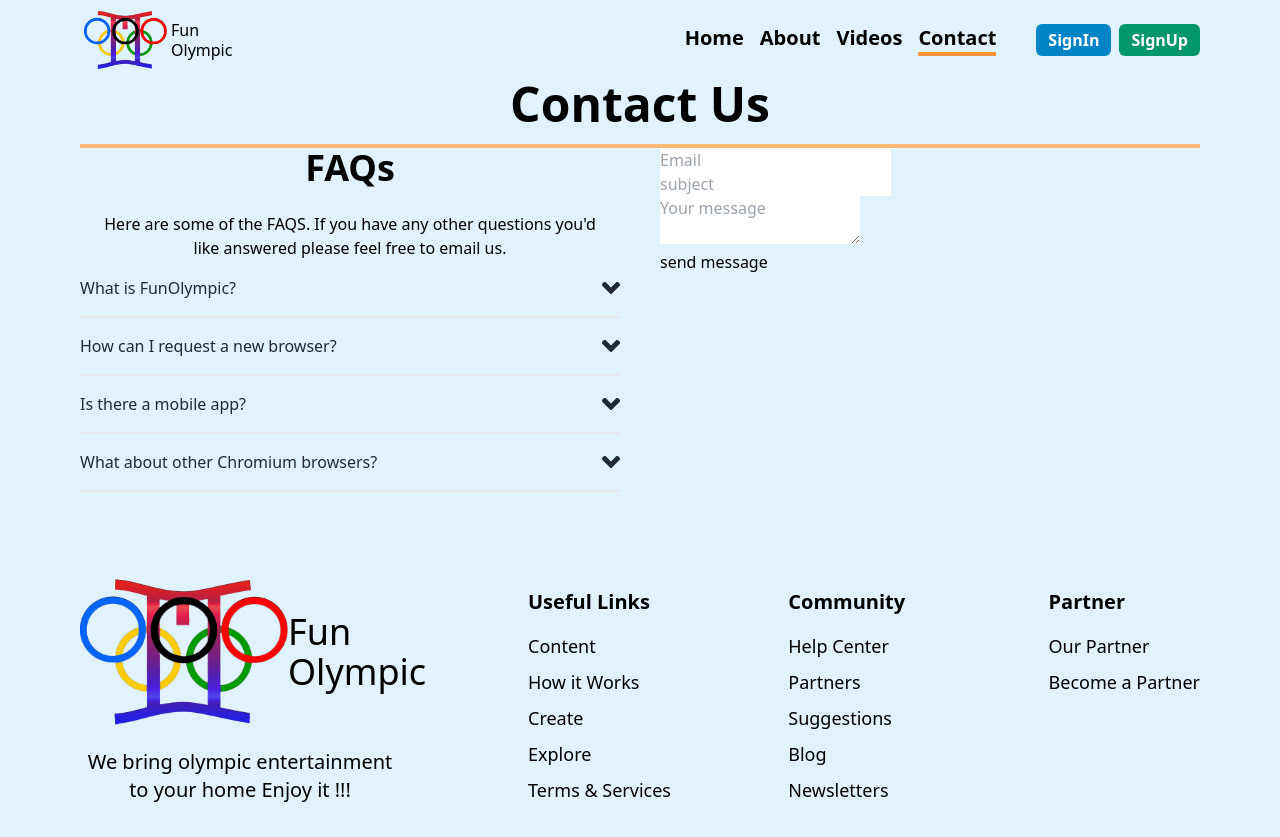
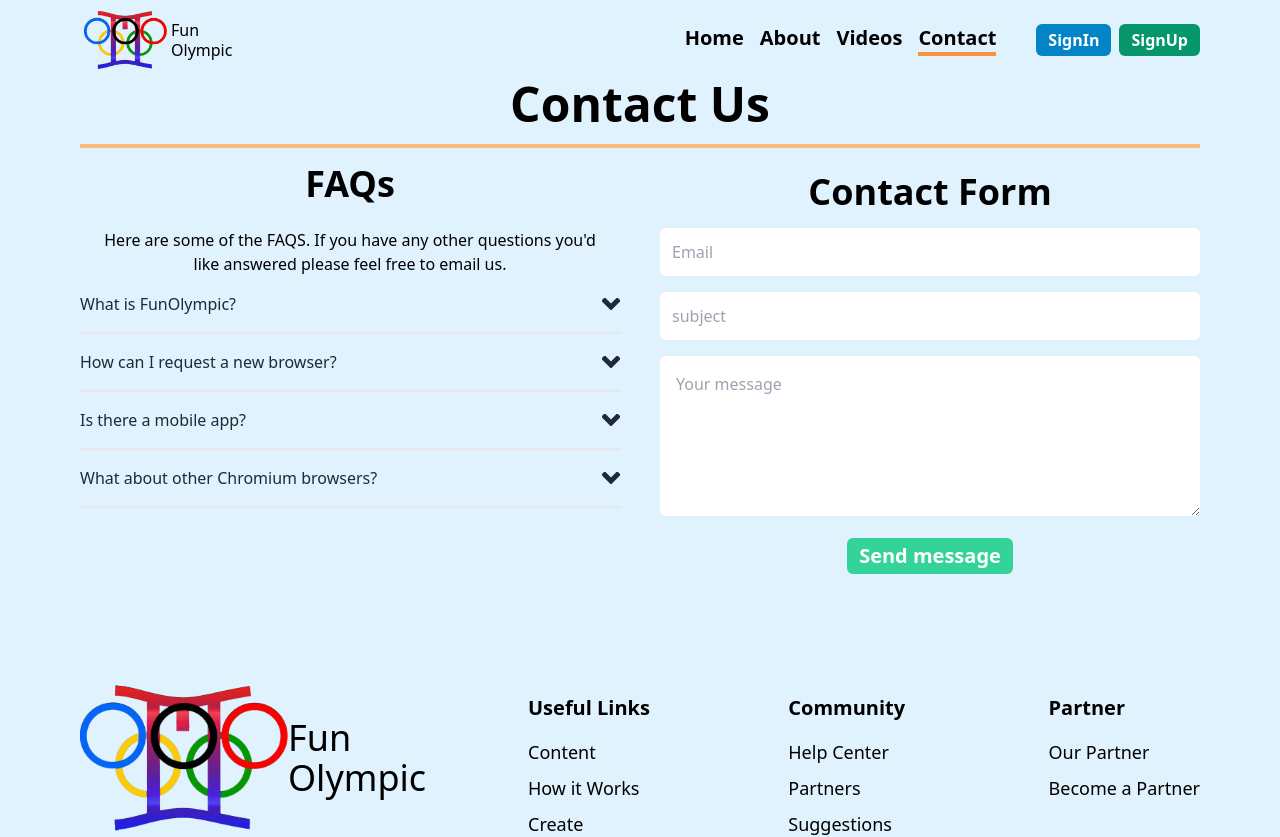
Before and after one commit to pastendi/sport-broadcast, a React (Vite) app in the folder client/: page /contact in a window 1280 px wide. Shown: the top 837 px of the page. Built offline with nearby package versions, Linux system fonts and the light colour scheme.

Commit message:
fixing of styling

```diff
--- a/client/src/pages/user/About.jsx
+++ b/client/src/pages/user/About.jsx
@@ -1,6 +1,10 @@
 import { ImQuotesLeft } from 'react-icons/im'
 import { ourGroups } from '../../constants'
+import { useEffect } from 'react'
 const About = () => {
+  useEffect(() => {
+    window.scrollTo({ top: 0, behavior: 'smooth' })
+  }, [])
   return (
     <main>
       <h1 className='title mt-10'>Olympic Games</h1>
--- a/client/src/pages/user/Contact.jsx
+++ b/client/src/pages/user/Contact.jsx
@@ -1,4 +1,5 @@
-import { useState } from 'react'
+import { useEffect, useState } from 'react'
+import Input from '../../components/Form/Input'
 const data = {
   email: '',
   subject: '',
@@ -9,14 +10,17 @@ const Contact = () => {
   const handleChange = ({ currentTarget: input }) => {
     setValues({ ...values, [input.name]: input.value })
   }
+  useEffect(() => {
+    window.scrollTo({ top: 0, behavior: 'smooth' })
+  }, [])
   return (
     <main>
       <h1 className='flex text-center justify-center text-5xl border-b-4 pb-4 font-semibold border-orange-300'>
         Contact Us
       </h1>
-      <div className='flex gap-10'>
+      <div className='flex flex-col-reverse lg:flex-row gap-10'>
         <div className='flex-1 w-full max-w-4xl mx-auto'>
-          <div>
+          <div className='mt-4'>
             <h2 className='mb-6 text-3xl font-semibold text-center md:text-4xl'>
               FAQs
             </h2>
@@ -44,7 +48,7 @@ const Contact = () => {
                       <path
                         fill='none'
                         stroke='currentColor'
-                        stroke-width='5'
+                        strokeWidth='5'
                         d='M1 1l8 8 8-8'
                       />
                     </svg>
@@ -58,9 +62,12 @@ const Contact = () => {
             )
           })}
         </div>
-        <div className='flex-1'>
+        <div className='flex-1 space-y-4 my-6'>
+          <div className='w-full flex justify-center'>
+            <h1 className='text-4xl font-semibold'>Contact Form</h1>
+          </div>
           <div>
-            <input
+            <Input
               type='email'
               name='email'
               value={values.email}
@@ -69,7 +76,7 @@ const Contact = () => {
             />
           </div>
           <div>
-            <input
+            <Input
               type='text'
               name='subject'
               value={values.subject}
@@ -79,6 +86,7 @@ const Contact = () => {
           </div>
           <div>
             <textarea
+              className='w-full h-40 p-4 outline-none focus:border-sky-500 focus:border-2 rounded-md'
               type='text'
               name='message'
               value={values.message}
@@ -86,7 +94,9 @@ const Contact = () => {
               onChange={handleChange}
             />
           </div>
-          <button>send message</button>
+          <div className='w-full flex justify-center'>
+            <button className='btn bg-emerald-400 text-xl'>Send message</button>
+          </div>
         </div>
       </div>
     </main>
--- a/client/src/pages/user/SingleVideo.jsx
+++ b/client/src/pages/user/SingleVideo.jsx
@@ -11,6 +11,7 @@ const SingleVideo = () => {
   const { currentVideo, recommendation } = useSelector((store) => store.videos)
 
   useEffect(() => {
+    window.scrollTo({ top: 0, behavior: 'smooth' })
     dispatch(findVideoAction(id))
   }, [dispatch, id])
   if (!currentVideo) return <h1>Loading...</h1>
--- a/client/src/pages/user/Videos.jsx
+++ b/client/src/pages/user/Videos.jsx
@@ -101,7 +101,13 @@ const Videos = () => {
           </div>
         </div>
       </div>
-      <VideoList list={filteredList} />
+      {filteredList.length === 0 ? (
+        <h1 className='text-4xl font-semibold text-center'>
+          Sorry but nothing to show for you search.
+        </h1>
+      ) : (
+        <VideoList list={filteredList} />
+      )}
     </main>
   )
 }
```
Also changed, not shown: client/src/components/VideoModal.jsx (+9 -1 lines).
